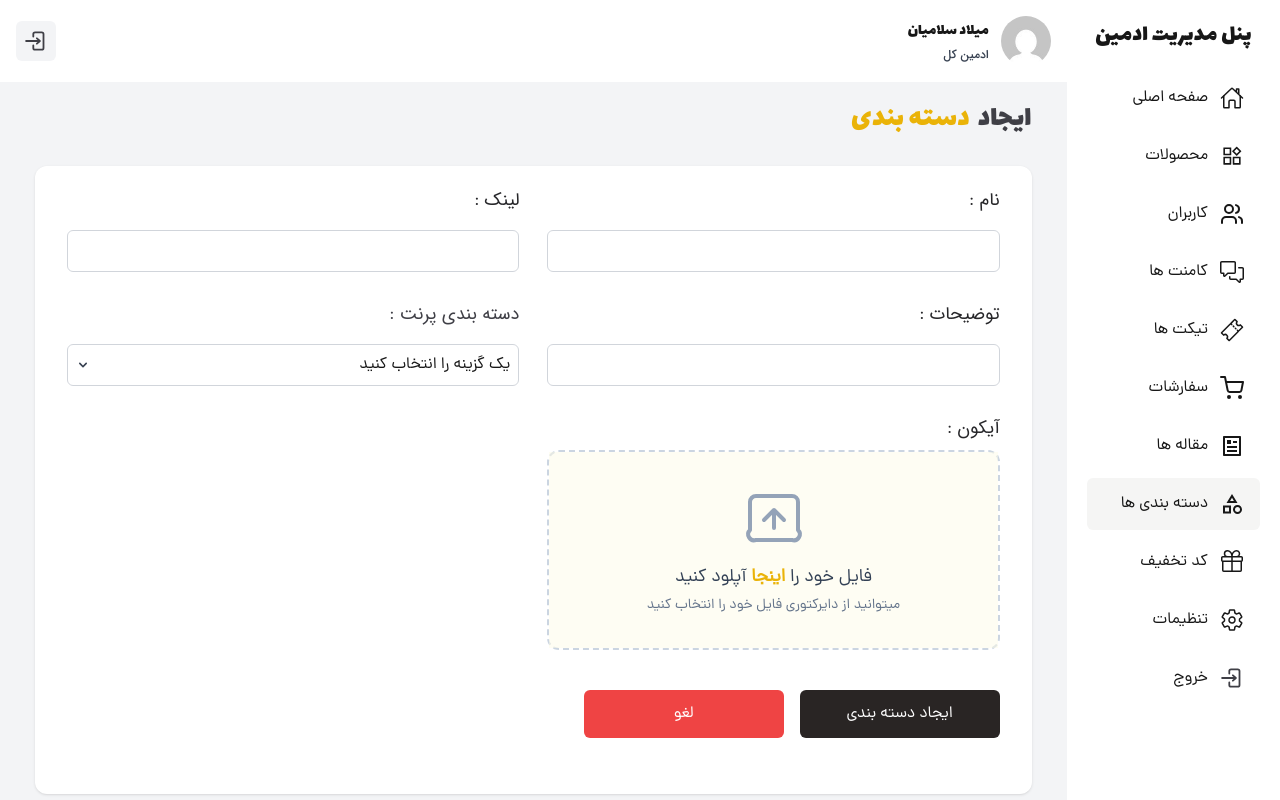
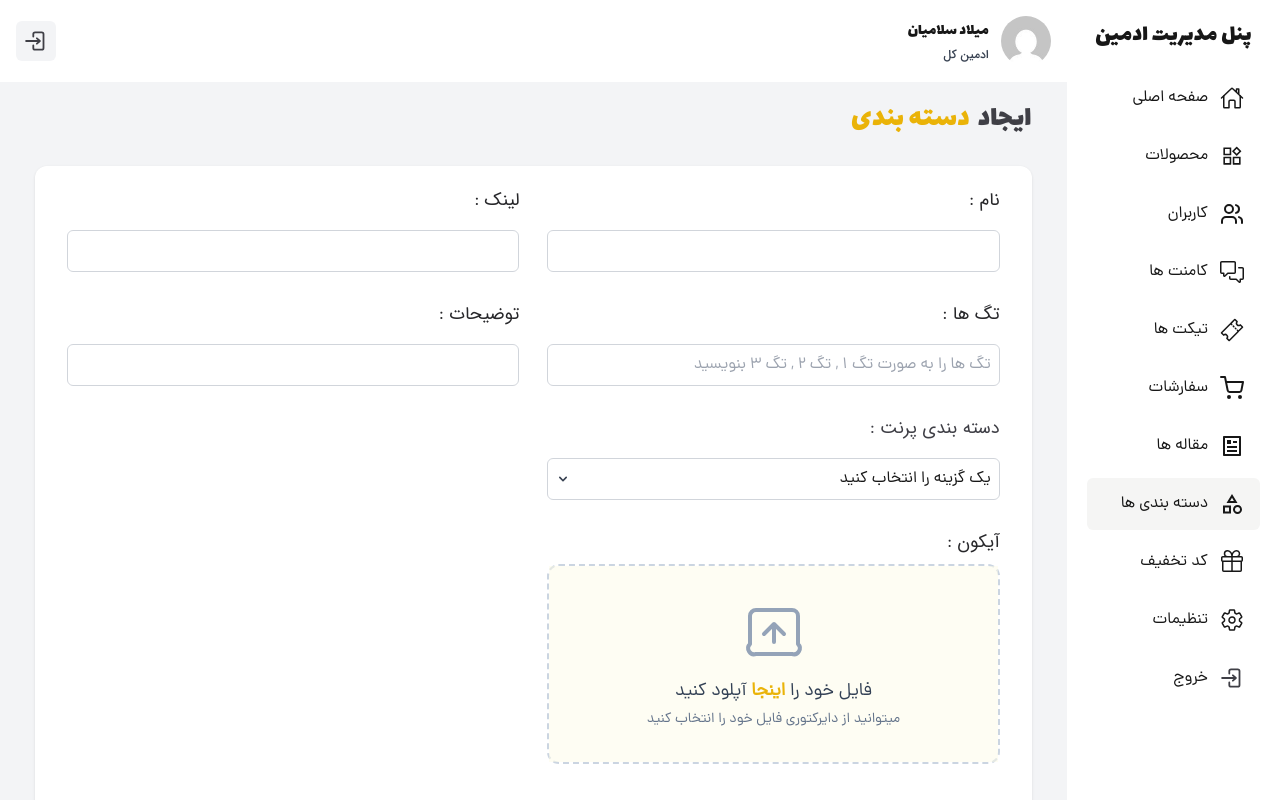
Before and after one commit to milad1385/tool-shop, a Next.js app: page /p-admin/categories in a window 1280 px wide. Built offline with nearby package versions, Linux system fonts and the light colour scheme.

Commit message:
add tags input in create category component

```diff
--- a/src/components/templates/p-admin/CreateCategory.tsx
+++ b/src/components/templates/p-admin/CreateCategory.tsx
@@ -53,6 +53,16 @@ function CreateCategory() {
         <Input
           register={register}
           errors={errors}
+          name="tags"
+          type="text"
+          label="تگ ها"
+          placeholder="تگ ها را به صورت تگ 1 , تگ 2 , تگ 3 بنویسید"
+          disable={false}
+          labelClassName="!text-lg font-Iran"
+        />
+        <Input
+          register={register}
+          errors={errors}
           name="desc"
           type="text"
           label="توضیحات"
@@ -69,6 +79,7 @@ function CreateCategory() {
           disable={false}
           labelClassName="!text-lg font-Iran"
         />
+        <div></div>
         <Input
           register={register}
           errors={errors}
```
